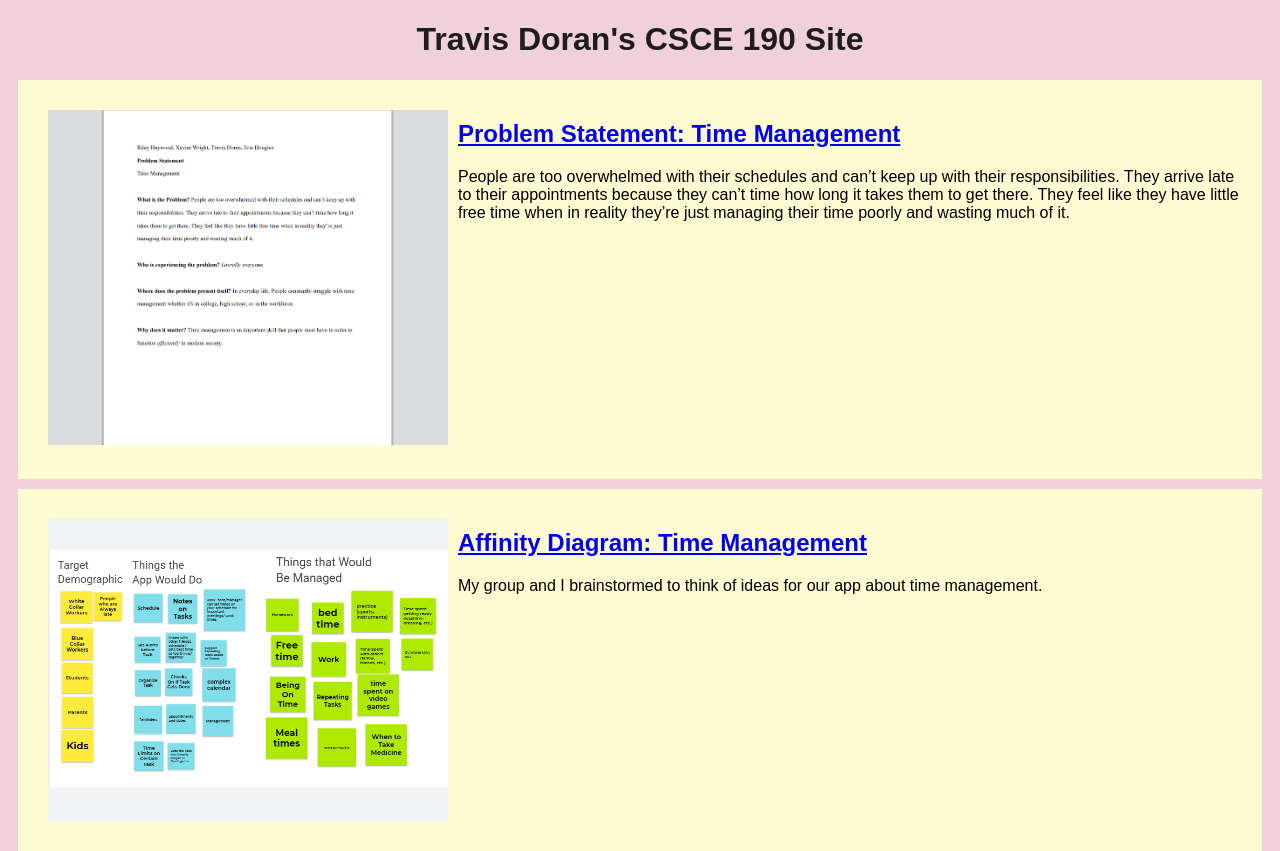
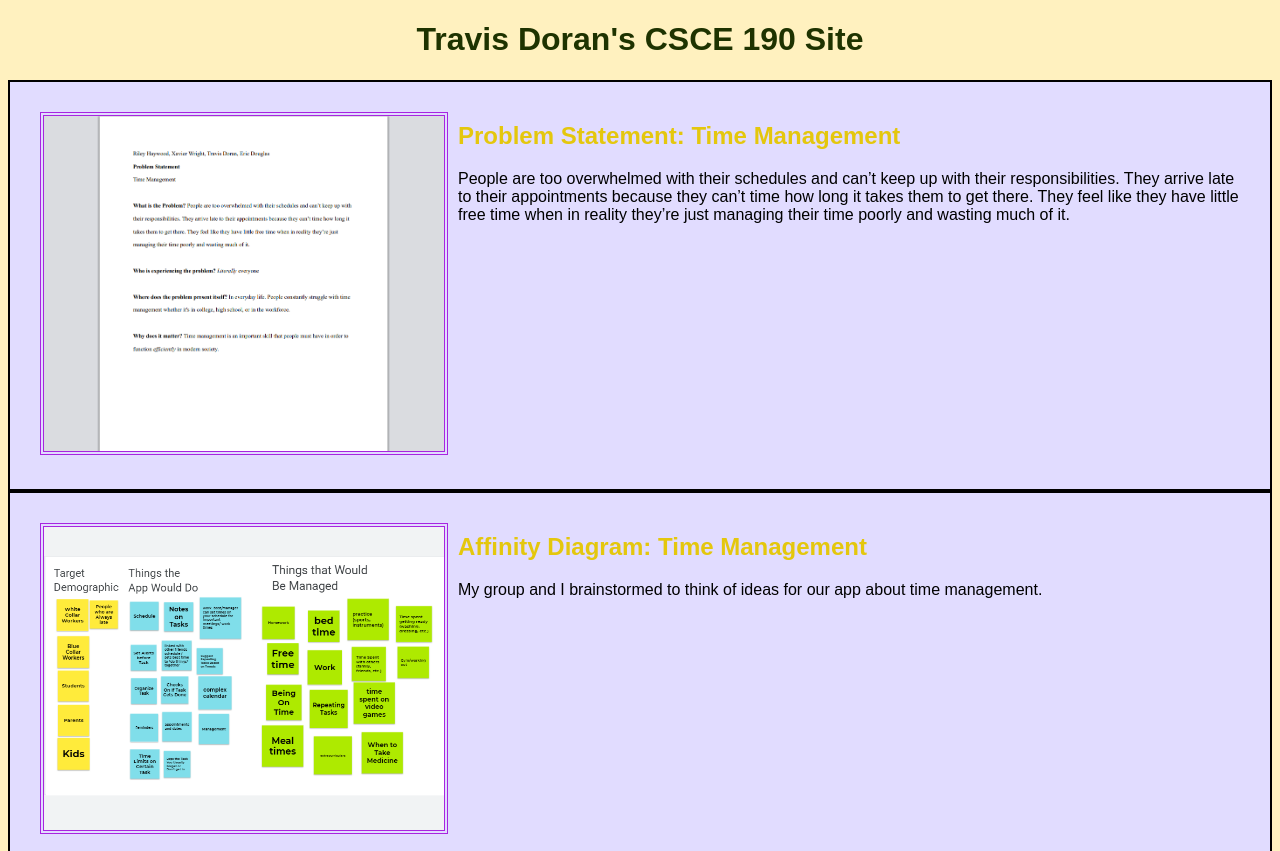
Before and after one commit to travisdoran/travisdoran.github.io, a plain HTML site: page index.html in a window 1280 px wide. Shown: the top 851 px of the page. Drawn offline with Linux system fonts and the light colour scheme.

Commit message:
Add files via upload

```diff
--- a/styles.css
+++ b/styles.css
@@ -1,21 +1,28 @@
 body {
-    background: rgb(240, 209, 219);
+    background: #FFF1BF;
     font-family:Arial, Arial, Helvetica, sans-serif;
 }
 
 .assignment {
     display:flex;
     padding: 20px;
-    margin: 10px;
-    background:rgb(255, 251, 211)
+    border: 2px solid black;
+    background:#E1DCFF;
 }
 
 .assignment img {
     width:400px;
-    padding:10px;
+    margin: 10px;
+    border: 4px double #A825E0;
+
 }
 
 h1 {
-    color: rgb(29, 29, 29);
+    color: #1e3300;
     text-align:center;
 }
+
+a {
+    text-decoration: none;
+    color: #e4c70d;
+}
```
